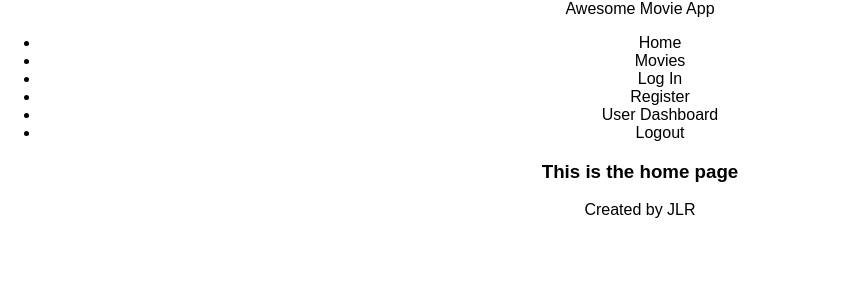
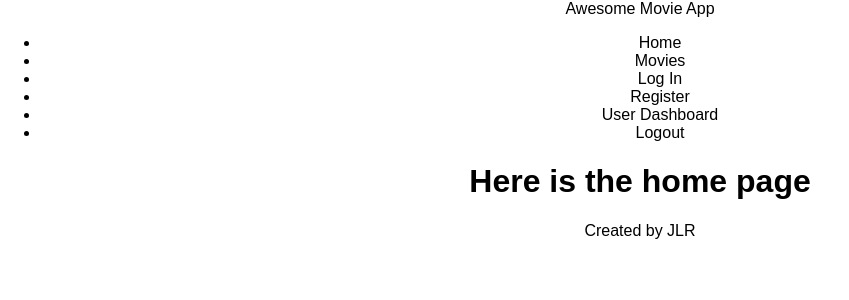
Before and after one commit to jlr7245/movies-app-2, a React (Create React App) app in the folder client/: page / in a window 1280 px wide. Shown: the top 300 px of the page, without its empty margins (0-849 px from the left). Built offline with nearby package versions, Linux system fonts and the light colour scheme.

Commit message:
adjust app.js, rename page

```diff
--- a/client/src/App.js
+++ b/client/src/App.js
@@ -3,7 +3,7 @@ import './App.css';
 
 import Header from './components/Header';
 import Footer from './components/Footer';
-import Page from './components/Page';
+import Home from './components/Home';
 
 class App extends Component {
   constructor() {
@@ -24,11 +24,21 @@ class App extends Component {
     })
   }
 
+  decideWhichPage() {
+    switch(this.state.currentPage) {
+      case 'home':
+        return <Home />;
+        break;
+      default:
+        break;
+    }
+  }
+
   render() {
     return (
       <div className="App">
         <Header setPage={this.setPage} />
-        <Page currentPage={this.state.currentPage} />
+        {this.decideWhichPage()}
         <Footer />
       </div>
     );
--- /dev/null
+++ b/client/src/components/Home.jsx
@@ -0,0 +1,12 @@
+import React from 'react';
+
+const Home = () => {
+  return (
+    <div className="home">
+      <h1>Here is the home page</h1>
+    </div>
+  )
+}
+
+
+export default Home;
--- a/client/src/components/Page.jsx
+++ /dev/null
@@ -1,16 +0,0 @@
-import React, { Component } from 'react';
-
-class Page extends Component {
-
-  render() {
-    return (
-      <div>
-        <h3>
-          This is the {this.props.currentPage} page
-        </h3>
-      </div>
-    );
-  }
-}
-
-export default Page;
```
